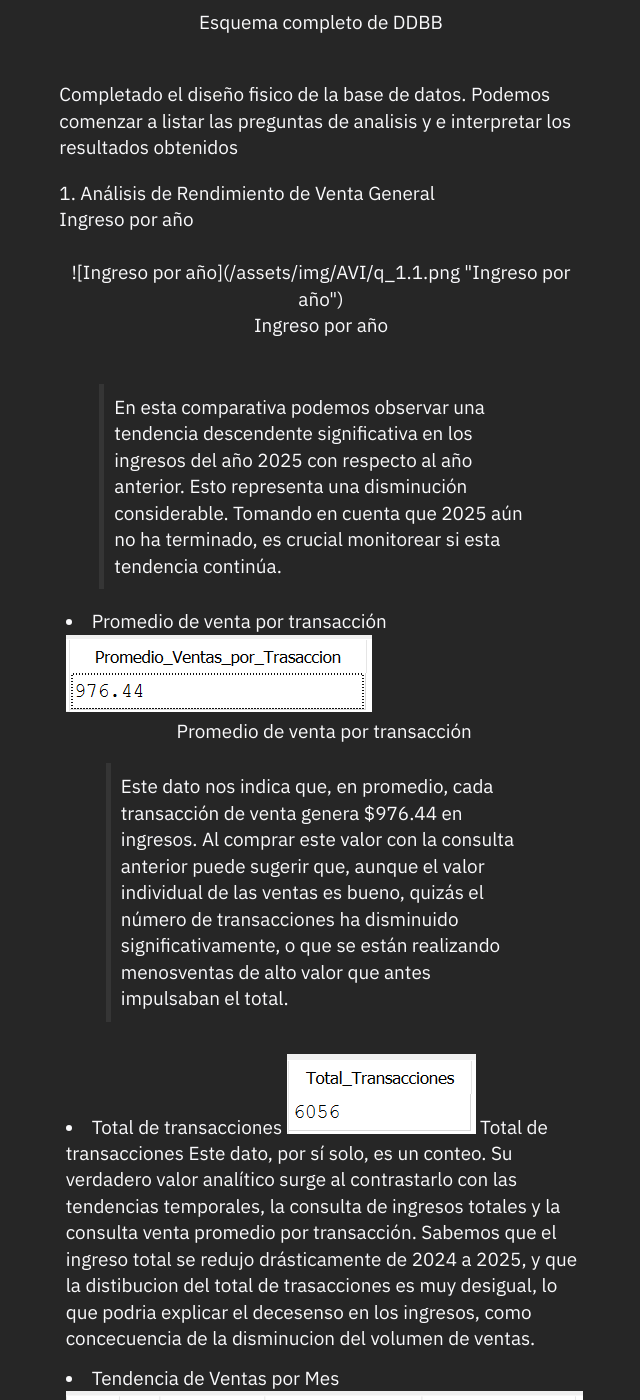
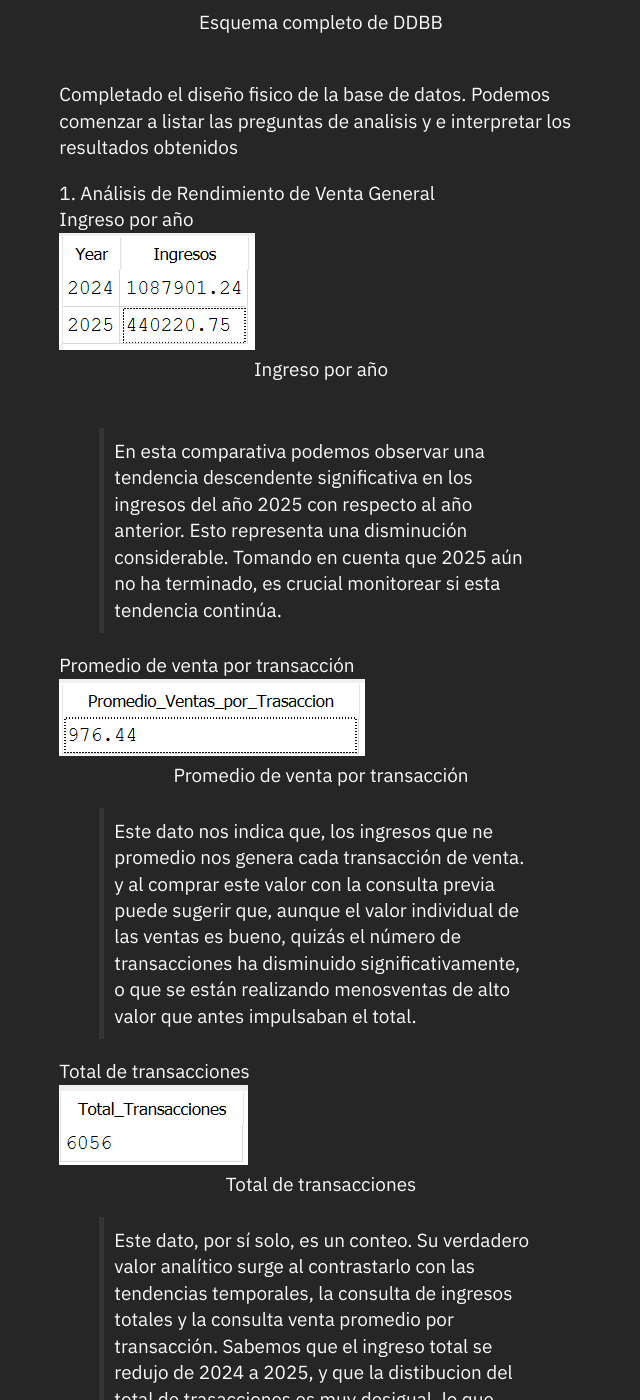
Before and after one commit to batistayureiba/batistayureiba.github.io, a Jekyll site: the page built from _notes/Public/Analisis de Venta e Inventario.md, in a window 1280 px wide and 1400 px high, scrolled down 4303 px. Shown: the whole window, without its empty margins (319-959 px from the left). Built offline with Jekyll 4.4.1, drawn with Linux system fonts in a browser that asks for light colours; some of the changed lines change nothing that is shown; some of the changed text lies outside the part shown.

Commit message:
Update Analisis de Venta e Inventario.md

```diff
--- a/_notes/Public/Analisis de Venta e Inventario.md
+++ b/_notes/Public/Analisis de Venta e Inventario.md
@@ -75,47 +75,37 @@ Completado el diseño fisico de la base de datos. Podemos comenzar a listar las
 
 1. Análisis de Rendimiento de Venta General
    <br>Ingreso por año
-   <center> <br>![Ingreso por año](/assets/img/AVI/q_1.1.png "Ingreso por año") </center>
+   <br>![Ingreso por año](/assets/img/AVI/q_1.1.png "Ingreso por año")
    <center>Ingreso por año</center><br>
    > En esta comparativa podemos observar una tendencia descendente significativa en los ingresos del año 2025 con respecto al año anterior. Esto representa una disminución considerable. Tomando en cuenta que 2025 aún no ha terminado, es crucial monitorear si esta tendencia continúa.
 
-   - Promedio de venta por transacción
-     <br>
-     ![Promedio de venta por transacción](/assets/img/AVI/q_1.2.png "Promedio de venta por transacción")
-     <center>Promedio de venta por transacción</center>
+   Promedio de venta por transacción
+   <br>
+   ![Promedio de venta por transacción](/assets/img/AVI/q_1.2.png "Promedio de venta por transacción")
+   <center>Promedio de venta por transacción</center>
+   > Este dato nos indica que, los ingresos que ne promedio nos genera cada transacción de venta. y al comprar este valor con la consulta previa puede sugerir que, aunque el valor individual de las ventas es bueno, quizás el número de transacciones ha disminuido significativamente, o que se están realizando menosventas de alto valor que antes impulsaban el total.
 
-     > Este dato nos indica que, en promedio, cada transacción de venta genera $976.44 en ingresos. Al comprar este valor con la consulta anterior puede sugerir que, aunque el valor individual de las ventas es bueno, quizás el número de transacciones ha disminuido significativamente, o que se están realizando menosventas de alto valor que antes impulsaban el total.
+   Total de transacciones
+   <br>
+   ![Total de transacciones](/assets/img/AVI/q_1.3.png "Total de transacciones")
+   <center>Total de transacciones</center>
 
-   - Total de transacciones
-
-     ![Total de transacciones](/assets/img/AVI/q_1.3.png "Total de transacciones")
-
-     Total de transacciones
-
-     Este dato, por sí solo, es un conteo. Su verdadero valor analítico surge al contrastarlo con las tendencias temporales, la consulta de ingresos totales y la
+   > Este dato, por sí solo, es un conteo. Su verdadero valor analítico surge al contrastarlo con las tendencias temporales, la consulta de ingresos totales y la
      consulta venta promedio por transacción.
-
-     Sabemos que el ingreso total se redujo drásticamente de 2024 a 2025, y que la distibucion del total de trasacciones es muy desigual, lo que podria explicar el
+   >
+   > Sabemos que el ingreso total se redujo de 2024 a 2025, y que la distibucion del total de trasacciones es muy desigual, lo que podria explicar el
      decesenso en los ingresos, como concecuencia de la disminucion del volumen de ventas.
 
-   - Tendencia de Ventas por Mes
+   Tendencia de Ventas por Mes
+   <br>
+   ![Tendencia de Ventas por Mes](/assets/img/AVI/q_1.4.png "Tendencia de Ventas por Mes")
+   <center>Tendencia de Ventas por Mes</center>
 
-     ![Tendencia de Ventas por Mes](/assets/img/AVI/q_1.4.png "Tendencia de Ventas por Mes")
+   > Esta tabla es crucial, ya que nos permite ver las fluctuaciones mes a mes y confirmar la tendencia descendente general que notamos en la consulta de Ingreso por año. Si comparamos el primer trimestre observamos los que ingresos de 2024, fueron consistentemente más altos que en el 2025. Aunque el mes de enero de 2025 fue fuerte, la caída en febrero y marzo de 2025 fue muy pronunciada en comparacion con el año anterior.
 
-     Tendencia de Ventas por Mes
-
-     Esta tabla es crucial, ya que nos permite ver las fluctuaciones mes a mes y confirmar la tendencia descendente general que notamos en la consulta de Ingreso por año.
-
-     Comparando el primer trimestre observamos los que ingresos de 2024, fueron consistentemente más altos que en el2025. Aunque el mes de enero de 2025 fue fuerte,
-     la caída en febrero y marzo de 2025 fue muy pronunciada en comparacion con el año anterior.
-
-     Para el segun trimestre de 2024 se muestra ingresos significativamente mayores que en 2025. evidenciando una clara tendencia descendente.
-
-     No obstante si analizamos en el segundo semestre de 2024 vs. 2025 muestra una recuperación notable, donde Julio es el segundo mejor mes de 2025 hasta ahora. Sin
-     embargo, no compensa la caída general del año.
-
-     La tendencia de las unidades vendidas y la cantidad de transacciones muestra una tendencia similar a la de los ingresos. y si bien observamos una señal de recupereción,
-     es fundamental analizar  si la tendencia ascendente de los ultimos meses se mantiene o se revierte.
+   > Para el segun trimestre de 2024 se muestra ingresos significativamente mayores que en 2025. evidenciando una clara tendencia descendente.
+   > No obstante si analizamos en el segundo semestre de 2024 vs. 2025 muestra una recuperación notable, donde Julio es el segundo mejor mes de 2025 hasta ahora. Sin embargo, no compensa la caída general del año.
+   > La tendencia de las unidades vendidas y la cantidad de transacciones muestra una tendencia similar a la de los ingresos. y si bien observamos una señal de recupereción, es fundamental analizar  si la tendencia ascendente de los ultimos meses se mantiene o se revierte.
 
 3. Análisis de Rendimiento de Productos
    - Productos por ingresos
```
